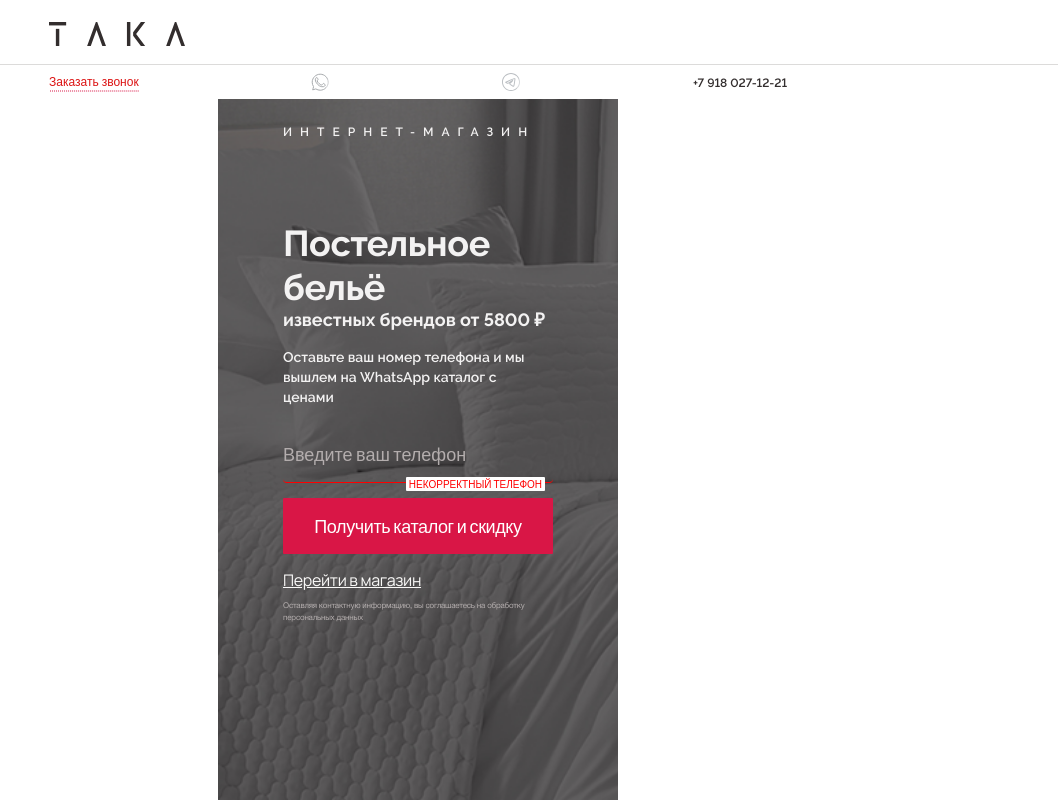
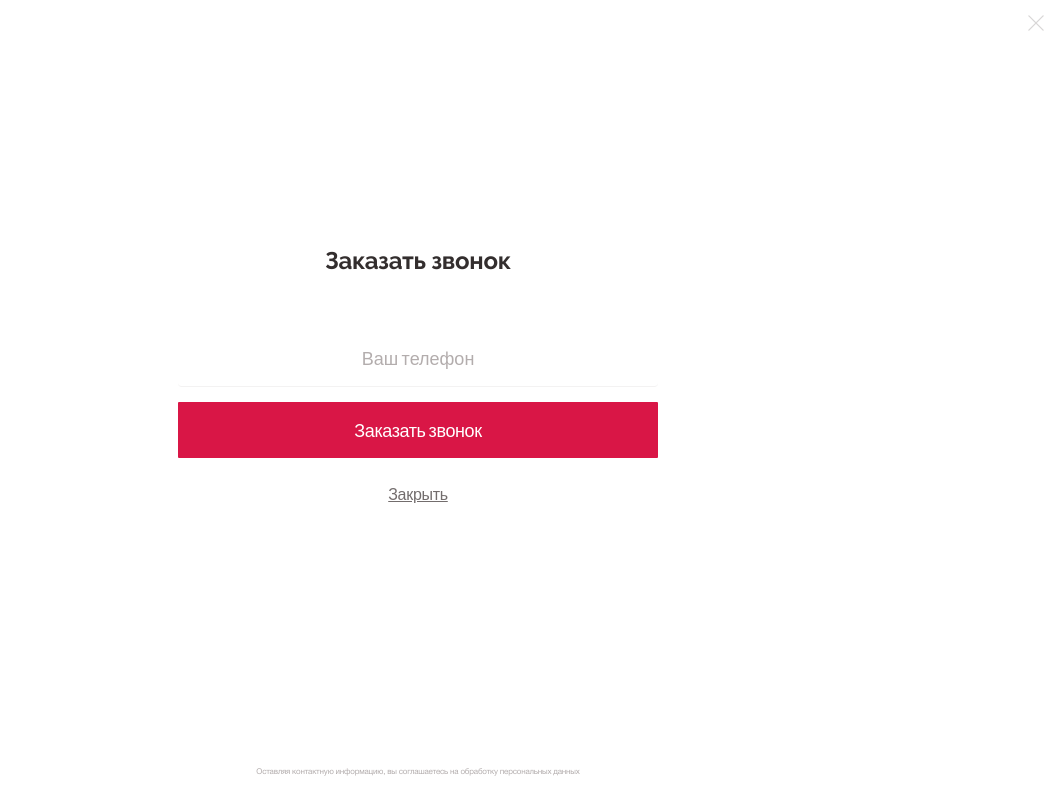
Before and after one commit to davlatsultonov/landing-taka, a plain HTML site: page index.html in a window 1280 px wide. Both pictures are taken after a click on the element "Заказать звонок". Shown: the whole page, without its empty margins (222-1280 px from the left). Drawn offline with Linux system fonts and the light colour scheme.

Commit message:
added changes to forms, minor-fixes in structure

```diff
--- a/css/styles.css
+++ b/css/styles.css
@@ -25,14 +25,6 @@ ul {
     flex-direction: column;;
 }
 
-.wrapper.modal-view--open .main-content{
-    display: none;
-}
-
-.wrapper.modal-view--open .footer{
-    display: block;
-}
-
 .link-to {
     display: block;
     font-family: 'Manrope', sans-serif;
@@ -42,7 +34,8 @@ ul {
     line-height: 24px;
     letter-spacing: -0.3px;
     text-decoration: underline;
-    margin-top: 14px;
+    margin-top: 24px;
+    margin-bottom: 14px;
     cursor: pointer;
     transition: opacity 200ms ease-in-out;
     will-change: opacity;
@@ -53,14 +46,26 @@ ul {
 }
 
 .content {
+    display: flex;
+    flex-direction: column;
+    min-height: 100%;
     flex-grow: 1;
     width: 100%;
     margin: 0 auto;
-    max-width: 400px;
+    max-width: 480px;
     min-width: 300px;
     background-image: url('../images/main-bg.png');
     background-size: cover;
     position: relative;
+    padding: 0 15px;
+}
+
+.content--no-bg {
+    background: none;
+}
+
+.content__inner {
+    flex-grow: 1;
 }
 
 .content h4 {
@@ -81,7 +86,7 @@ ul {
 
 @media (min-width: 768px) {
     .container {
-        max-width: 60%;
+        max-width: 700px;
     }
 }
 
@@ -114,19 +119,6 @@ ul {
 .main-logo {
     display: inline-flex;
     z-index: 1;
-}
-
-.expand-btn {
-    border: none;
-    width: 22px;
-    height: 17px;
-    background: transparent url("../images/icons/hamburger-icon.svg") center no-repeat;
-    background-size: 22px 17px;
-    cursor: pointer;
-}
-
-.expand-btn--active {
-    background-image: url("../images/icons/close-icon.svg");
 }
 
 .feedback {
@@ -265,7 +257,6 @@ ul {
 
 .form {
     width: 100%;
-    max-width: 400px;
     margin-top: 20px;
     font-family: 'Lato', sans-serif;
 }
@@ -360,7 +351,6 @@ ul {
     animation-iteration-count: infinite;
 }
 
-
 .form .btn:hover {
     cursor: pointer;
     opacity: .8;
@@ -370,18 +360,33 @@ ul {
     left: 120%;
 }
 
+.form__btn-close {
+    display: inline-block;
+    color: #736d6d;
+    font-size: 16px;
+    letter-spacing: -0.3px;
+    line-height: 24px;
+    text-decoration: underline;
+    margin-top: 24px;
+}
+
 .modal-view {
     display: none;
     padding: .9rem;
     width: 100%;
     background: #fff;
-    margin: 45px auto;
-    max-width: 400px;
-    position: relative;
+    position: fixed;
+    top: 0;
+    bottom: 0;
+    left: 0;
+    right: 0;
+    z-index: 10;
 }
 
 .modal-view.modal-view--open {
     display: flex;
+    flex-direction: column;
+    justify-content: center;
 }
 
 .modal-view .modal-view-content {
@@ -391,17 +396,14 @@ ul {
     align-items: center;
     justify-content: center;
     position: relative;
-}
-
-.modal-view .modal-view-form {
-    display: flex;
-    flex-direction: column;
-    align-items: center;
-    justify-content: center;
+    flex-grow: 1;
 }
 
 .modal-view .modal-view-close {
     cursor: pointer;
+    position: absolute;
+    top: 0;
+    right: 0;
 }
 
 .modal-view .modal-view-content h1 {
@@ -413,48 +415,34 @@ ul {
     margin-bottom: 35px;
 }
 
-.footer {
-    max-width: 400px;
-    margin: 8px auto ;
-    color: #b3adad;
-    font-family: "Helvetica", sans-serif;
-    font-size: 8px;
-    letter-spacing: -0.2px;
-}
-
 .modal-view .form {
+    max-width: 480px;
     margin-bottom: 20px;
+    text-align: center;
 }
 
 .modal-view .form .input {
-    height: 48px;
-    border-radius: 6px;
-    background-color: #ebebeb;
-    color: #332e2e;
-    font-weight: 500;
-    background-image: url(../images/icons/phone-icon--gray.svg);
+    height: 56px;
+    color: #282727;
+    text-align: center;
 }
 
 .modal-view .form input::placeholder {
-    color: #332e22;
-    font-weight: 400;
-    font-size: 16px;
+    color: #b3adad;
+    font-size: 18px;
+    text-align: center;
 }
 
 .modal-view .form input:-ms-input-placeholder {
-    color: #332e22;
-    font-weight: 400;
-    font-size: 16px;
+    color: #b3adad;
+    font-size: 18px;
+    text-align: center;
 }
 
 .modal-view .form input::-ms-input-placeholder {
-    color: #332e22;
-    font-weight: 400;
-    font-size: 16px;
-}
-
-.modal-view .form .btn {
-    height: 48px;
+    color: #b3adad;
+    font-size: 18px;
+    text-align: center;
 }
 
 .modal-view .link-to {
@@ -484,6 +472,16 @@ ul {
     font-weight: 800;
     line-height: 30px;
     margin-top: 13px;
+    letter-spacing: -0.2px;
+}
+
+.footer {
+    flex-shrink: 0;
+    max-width: 480px;
+    margin: 8px auto;
+    color: #b3adad;
+    font-family: "Helvetica", sans-serif;
+    font-size: 8px;
     letter-spacing: -0.2px;
 }
 
--- a/index.html
+++ b/index.html
@@ -32,7 +32,7 @@
             <div class="container">
                 <div class="feedback">
 
-                    <span data-src="#popup_callback" class="text feedback__item feedback__callback ">Заказать звонок</span>
+                    <span data-src="#popup_callback" class="text feedback__item feedback__callback js-feedback-toggle">Заказать звонок</span>
 
                     <a href="#" class="text feedback__item feedback__item_whatsapp">
                         <i class="feedback__icon animate"></i>
@@ -57,7 +57,7 @@
     </div>
 
     <div class="content">
-        <div class="container">
+        <div class="content__inner">
             <h4>Интернет-магазин</h4>
 
             <div class="main-form">
@@ -83,13 +83,42 @@
             </div>
         </div>
         <footer class="footer">
-            <div class="container">
-                Оставляя контактную информацию, вы соглашаетесь на обработку персональных данных
-            </div>
+            Оставляя контактную информацию, вы соглашаетесь на обработку персональных данных
         </footer>
     </div>
 
 
+</div>
+
+<div class="modal-view">
+    <div class="modal-view-content">
+        <h1>Заказать звонок</h1>
+
+        <div class="modal-view-close js-feedback-toggle">
+            <svg xmlns="http://www.w3.org/2000/svg" width="16" height="16" viewBox="0 0 18 18">
+                <path fill="none" stroke="#d9d7d7" stroke-linecap="round" stroke-linejoin="round"
+                      stroke-miterlimit="20" stroke-width="1.5" d="M1 1l16 16"></path>
+                <path fill="none" stroke="#d9d7d7" stroke-linecap="round" stroke-linejoin="round"
+                      stroke-miterlimit="20" stroke-width="1.5" d="M17 1L1 17"></path>
+            </svg>
+        </div>
+
+        <form class="form clear-margin center js-zayavka">
+            <input type="tel" name="phone" autocomplete="on" class="input phone-mask"
+                   placeholder="Ваш телефон">
+
+            <button class="btn">
+                Заказать звонок
+            </button>
+
+            <a href="javascript:void(0)" class="form__btn-close js-feedback-toggle">
+                Закрыть
+            </a>
+        </form>
+    </div>
+    <footer class="footer">
+        Оставляя контактную информацию, вы соглашаетесь на обработку персональных данных
+    </footer>
 </div>
 
 <script src="js/jquery-3.3.1.min.js"></script>
--- a/js/app.js
+++ b/js/app.js
@@ -1,12 +1,35 @@
 $(function () {
-    $('.expand-btn, .js-feedback-toggle').click(function (e) {
+    $('.js-feedback-toggle').click(function (e) {
         e.preventDefault();
 
-        $('.expand-btn, .js-feedback-toggle').toggleClass('expand-btn--active')
+        if (!$('.modal-view, .wrapper').hasClass('modal-view--open')) {
+            $('.modal-view').addClass('modal-view--open');
+            $('.wrapper').addClass('modal-view--open');
+            disableScrollInActiveModal();
+        } else {
+            $('.modal-view').removeClass('modal-view--open');
+            $('.wrapper').removeClass('modal-view--open');
+            enableScrollInActiveModal();
+        }
 
-        $('.modal-view').toggleClass('modal-view--open');
-        $('.wrapper').toggleClass('modal-view--open');
+
     });
+
+    function disableScrollInActiveModal() {
+        let body = document.body,
+            windowScrollY = window.scrollY;
+        body.style.position = 'fixed';
+        body.style.top = `-${windowScrollY}px`;
+    }
+
+    function enableScrollInActiveModal() {
+        let body = document.body,
+            scrollY = body.style.top;
+        body.style.position = '';
+        body.style.top = '';
+        window.scrollTo(0, parseInt(scrollY || '0') * -1);
+    }
+
 
     let isValidMask = false;
 
@@ -53,4 +76,4 @@ document.addEventListener('DOMContentLoaded', function () {
             this.classList.remove('animate')
         }
     })
-})
+});
```
Also changed, not shown: thanks.html (+1 -1 lines), images/icons/close-icon.svg (deleted), images/icons/search-icon.svg (deleted).
